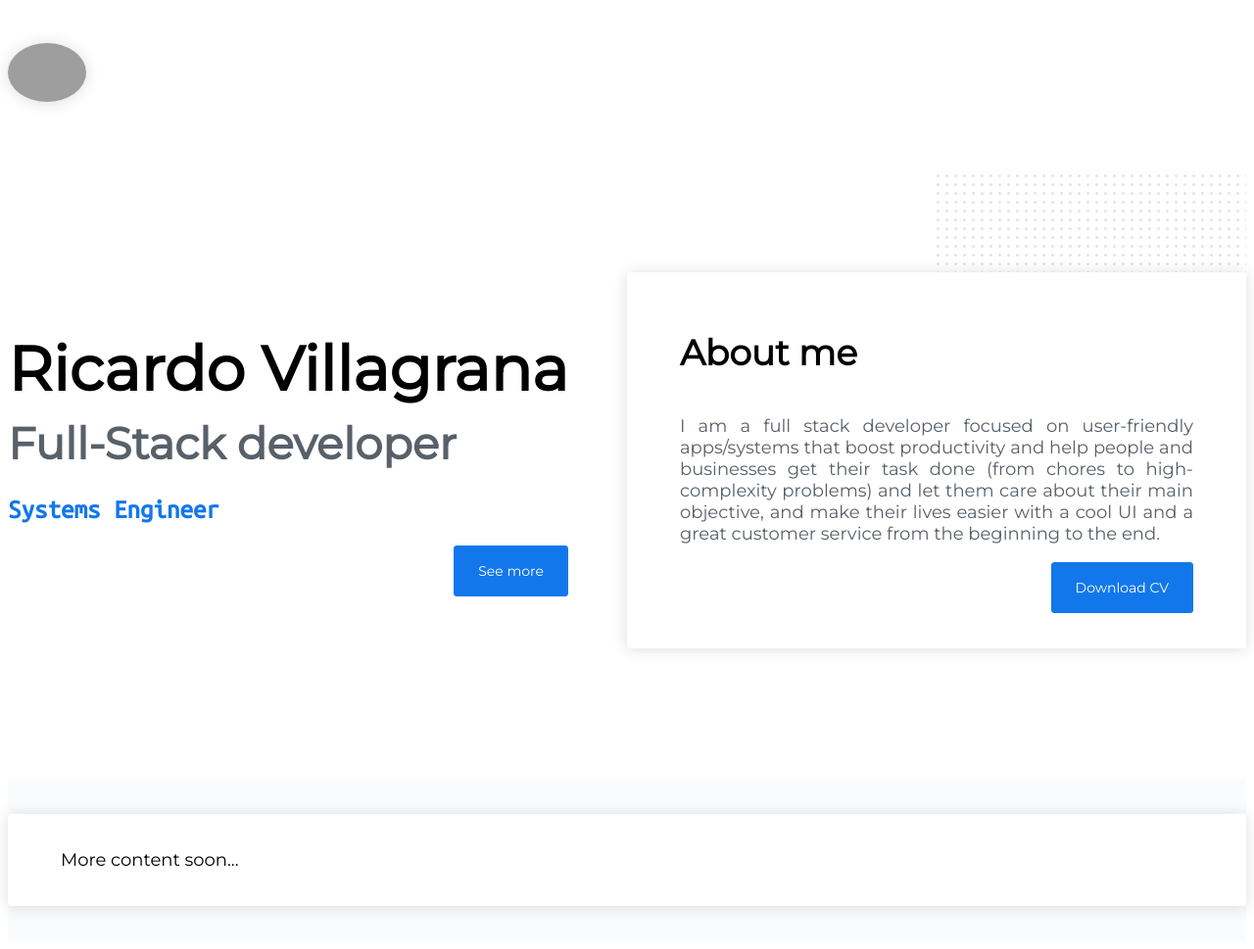
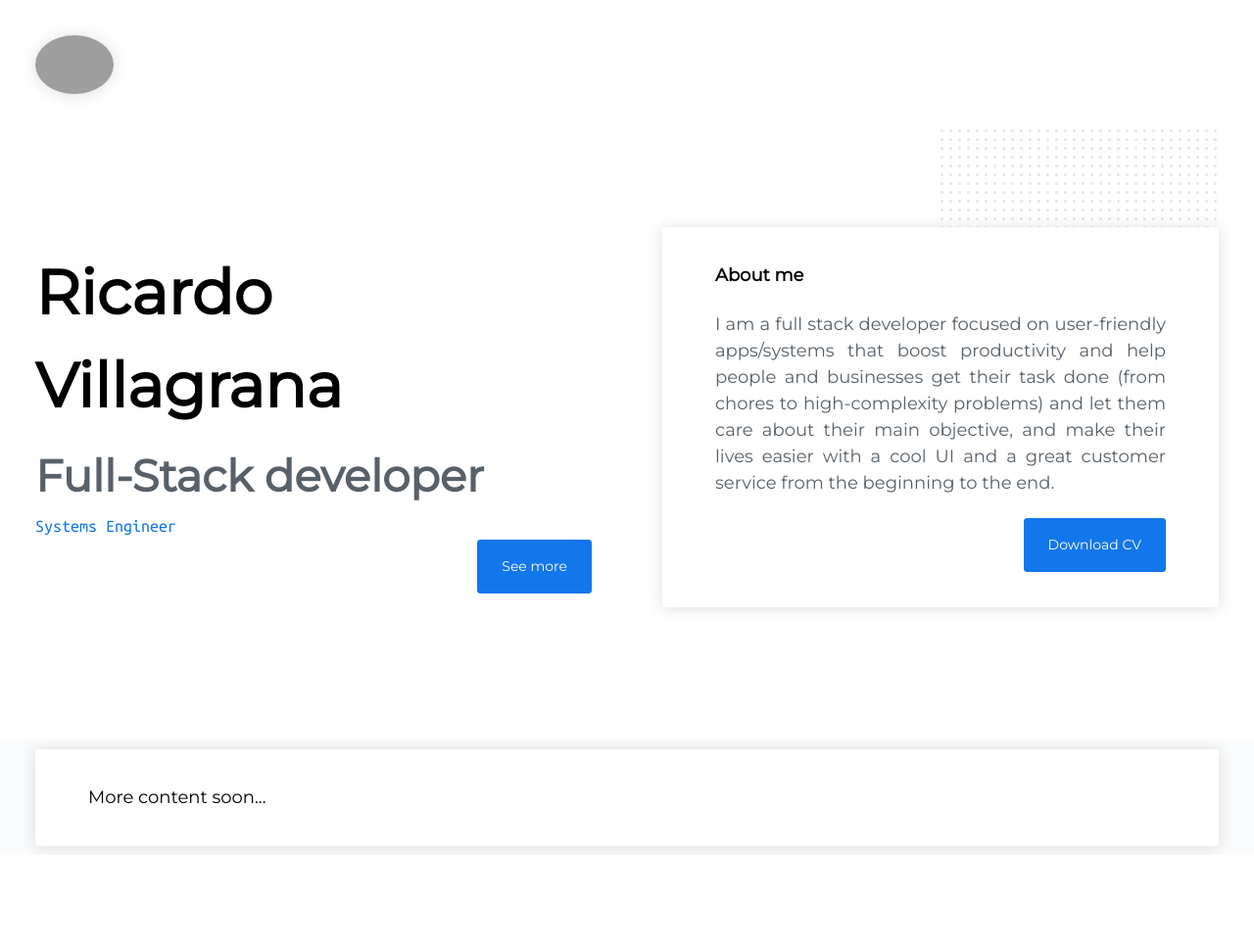
Before and after one commit to ricvillagrana/ricvillagrana.github.io, a plain HTML site: page index.html in a window 1280 px wide. Shown: the whole page at 98% size. After the commit the page ends 873 px from the top, so only its background shows below. Drawn offline with nearby package versions, Linux system fonts and the light colour scheme; grey boxes are pictures that could not be loaded.

Commit message:
imp: update design using tailwind

```diff
--- a/css/styles.css
+++ b/css/styles.css
@@ -16,10 +16,6 @@ p {
   text-align: justify;
 }
 
-.navbar {
-  margin: 2em 0;
-}
-
 .container {
   display: flex;
   flex-direction: column;
@@ -33,12 +29,8 @@ p {
 }
 
 .presentation {
-  display: flex;
-  flex-direction: row;
-  align-items: center;
-  justify-content: space-between;
   width: 100%;
-  height: 650px;
+  min-height: 650px;
 }
 
 .name {
@@ -55,17 +47,6 @@ p {
 
 
 /** GENERAL **/
-.flex { display: flex; }
-.flex-row { flex-direction: row; }
-.flex-col { flex-direction: column; }
-.self-end {
-  align-self: flex-end;
-}
-.py-2 {
-  padding-top: 2em;
-  padding-bottom: 2em;
-}
-
 .card {
   border-radius: 3px !important;
   background: #fff;
@@ -156,3 +137,13 @@ p {
   background-clip: initial;
   background-color: initial;
 }
+
+
+@media screen and (min-width: 600px) {
+  .container {
+    /*margin: 0 0;*/
+  }
+  .presentation {
+    /*align-items: flex-start!important;*/
+  }
+}
--- a/index.html
+++ b/index.html
@@ -2,42 +2,40 @@
 <html lang="en">
 <head>
   <meta charset="UTF-8">
+  <meta name="viewport" content="width=device-width, initial-scale=1, shrink-to-fit=no">
   <title>Ricardo Villagrana | Full-Stack developer</title>
 
+  <link href="https://cdn.jsdelivr.net/npm/tailwindcss/dist/tailwind.min.css" rel="stylesheet">
   <link href="./css/styles.css" rel="stylesheet" type="text/css">
 </head>
 <body>
   <div class="container">
     <header>
-      <nav class="navbar">
+      <nav class="m-8 mb-0">
         <img class="profile-picture shadow" src="https://avatars0.githubusercontent.com/u/9273142" alt="Ricardo Villagrana">
       </nav>
     </header>
-    <div class="presentation">
-      <div class="flex flex-col info w-1/2">
+    <div class="presentation flex flex-col sm:flex-col md:flex-row items-start sm:items-start md:items-center justify-bewtween">
+      <div class="flex flex-col info w-full sm:w-full md:w-1/2 p-8">
         <p class="name">Ricardo Villagrana</p>
         <p class="title text-grey">Full-Stack developer</p>
         <h2 class="text-mono text-blue">Systems Engineer</h2>
         <button class="btn blue self-end">See more</button>
       </div>
-      <div class="w-1/2 flex flex-col">
+      <div class="w-full sm:w-full md:w-1/2 flex flex-col p-8">
         <div class="bg-dots-gray position-absolute"></div>
-        <div class="card shadow">
+        <div class="card shadow flex flex-col">
           <h1 class="text-bold">About me</h1>
-          <div class="flex flex-col text-grey">
+          <div class="flex flex-col text-grey py-5">
             <p>I am a full stack developer focused on user-friendly apps/systems that boost productivity and help people and businesses get their task done (from chores to high-complexity problems) and let them care about their main objective, and make their lives easier with a cool UI and a great customer service from the beginning to the end.</p>
-            <!--<p>I like to explore and try, and I learn technologies in the best way I can, this is reading docs, hearing and follow (on Twitter mainly) the creators/maintainers, and reading books.</p>-->
-            <!--<p>I actively contribute to open source projects, since commenting on issues to create my own projects.</p> -->
-            <!--<p class="text-bold">What inspires me?</p>-->
-            <!--<p>Creation, innovation, learning and give people good products to solve problems smartly (and also personal goals with my family).</p>-->
-            <a href="https://docs.google.com/document/d/1Nysgz6taLwWpAO6DhyQtypwUB89V4hJq0knfiGldz08/edit?usp=sharing" target="_blank" class="btn blue self-end">Download CV</a>
           </div>
+          <a href="https://docs.google.com/document/d/1Nysgz6taLwWpAO6DhyQtypwUB89V4hJq0knfiGldz08/edit?usp=sharing" target="_blank" class="btn blue self-end">Download CV</a>
         </div>
         <div class="bg-dots-gray-large"></div>
       </div>
     </div>
   </div>
-  <div class="bg-grey">
+  <div class="px-8 bg-grey">
     <div class="container py-2">
       <div class="card shadow">More content soon...</div>
     </div>
```
